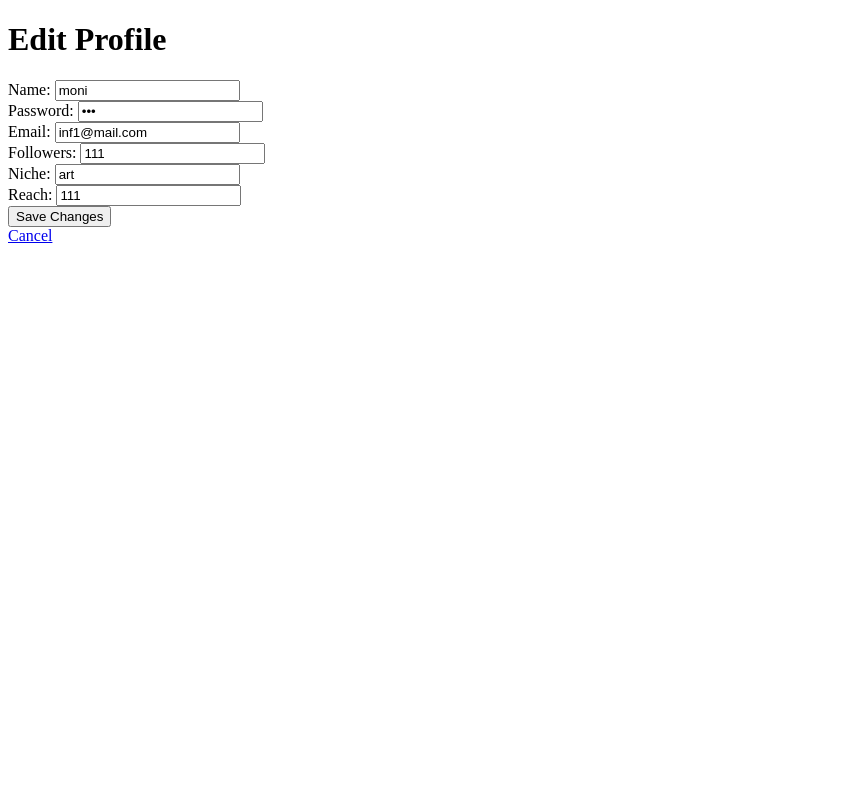
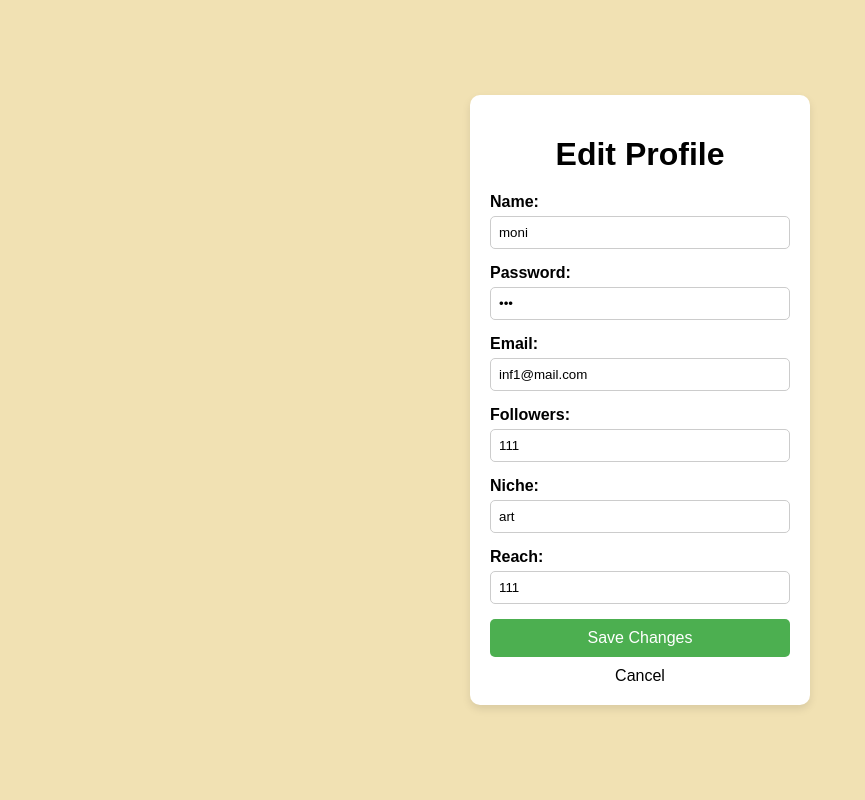
Before and after one commit to SoumiOnGit/Influencer-Sponsoorship-app, a Flask app: the page made by templates/edit_influencer_profile.html in a window 1280 px wide. Shown: the whole page, without its empty margins (0-865 px from the left). Run offline with Flask 2, Linux system fonts and the light colour scheme; data comes from the database, SQL or seed files in the repository.

Commit message:
edit profile

```diff
--- a/comment.txt
+++ b/comment.txt
@@ -3,3 +3,4 @@ login
 influencer
 inf register
 inf dashboard
+inf campaign
--- a/templates/edit_influencer_profile.html
+++ b/templates/edit_influencer_profile.html
@@ -4,32 +4,96 @@
     <meta charset="UTF-8">
     <meta name="viewport" content="width=device-width, initial-scale=1.0">
     <title>Edit Profile</title>
+    <style>
+        body {
+            font-family: Arial, sans-serif;
+            background-color: #F1E1B3;
+            margin: 0;
+            padding: 0;
+            display: flex;
+            justify-content: center;
+            align-items: center;
+            height: 100vh;
+        }
+        .container {
+            background-color: #fff;
+            padding: 20px;
+            border-radius: 10px;
+            box-shadow: 0 4px 8px rgba(0, 0, 0, 0.1);
+            width: 300px;
+        }
+        h1 {
+            text-align: center;
+            margin-bottom: 20px;
+        }
+        label {
+            display: block;
+            margin-bottom: 5px;
+            font-weight: bold;
+        }
+        input[type="text"],
+        input[type="password"],
+        input[type="email"],
+        input[type="number"] {
+            width: 100%;
+            padding: 8px;
+            margin-bottom: 15px;
+            border: 1px solid #ccc;
+            border-radius: 5px;
+            box-sizing: border-box;
+        }
+        button {
+            width: 100%;
+            padding: 10px;
+            background-color: #4CAF50;
+            color: #fff;
+            border: none;
+            border-radius: 5px;
+            cursor: pointer;
+            font-size: 16px;
+        }
+        button:hover {
+            background-color: #45a049;
+        }
+        .cancel-link {
+            display: block;
+            text-align: center;
+            margin-top: 10px;
+            color: #000;
+            text-decoration: none;
+        }
+        .cancel-link:hover {
+            text-decoration: underline;
+        }
+    </style>
 </head>
 <body>
+    <div class="container">
         <h1>Edit Profile</h1>
 
         <form method="POST">
             <label for="name">Name:</label>
-        <input type="text" name="name" id="name" value="{{ influencer.name }}" required><br>
+            <input type="text" name="name" id="name" value="{{ influencer.name }}" required>
 
             <label for="password">Password:</label>
-        <input type="password" name="password" id="password" value="{{ influencer.password }}" required><br>
+            <input type="password" name="password" id="password" value="{{ influencer.password }}" required>
 
             <label for="email">Email:</label>
-        <input type="email" name="email" id="email" value="{{ influencer.email }}" required><br>
+            <input type="email" name="email" id="email" value="{{ influencer.email }}" required>
 
             <label for="followers">Followers:</label>
-        <input type="number" name="followers" id="followers" value="{{ influencer.followers }}" required><br>
+            <input type="number" name="followers" id="followers" value="{{ influencer.followers }}" required>
 
             <label for="niche">Niche:</label>
-        <input type="text" name="niche" id="niche" value="{{ influencer.niche }}" required><br>
+            <input type="text" name="niche" id="niche" value="{{ influencer.niche }}" required>
 
             <label for="reach">Reach:</label>
-        <input type="number" name="reach" id="reach" value="{{ influencer.reach }}" required><br>
+            <input type="number" name="reach" id="reach" value="{{ influencer.reach }}" required>
 
             <button type="submit">Save Changes</button>
         </form>
 
-    <a href="{{ url_for('influencer_dashboard', username=influencer.username) }}">Cancel</a>
+        <a class="cancel-link" href="{{ url_for('influencer_dashboard', username=influencer.username) }}">Cancel</a>
+    </div>
 </body>
 </html>
--- a/templates/influencer_dashboard.html
+++ b/templates/influencer_dashboard.html
@@ -7,7 +7,7 @@
     <link rel="stylesheet" href="https://stackpath.bootstrapcdn.com/bootstrap/4.5.2/css/bootstrap.min.css">
     <style>
         body {
-            background-color: #F1E1B3;;
+            background-color: #F1E1B3;
         }
         .sidebar {
             min-width: 200px;
```
Also changed, not shown: dump.txt (+43 -52 lines), templates/influencer_campaigns.html (+62 -7 lines), instance/database.db. Lines whose indentation alone changed are shown as unchanged.
